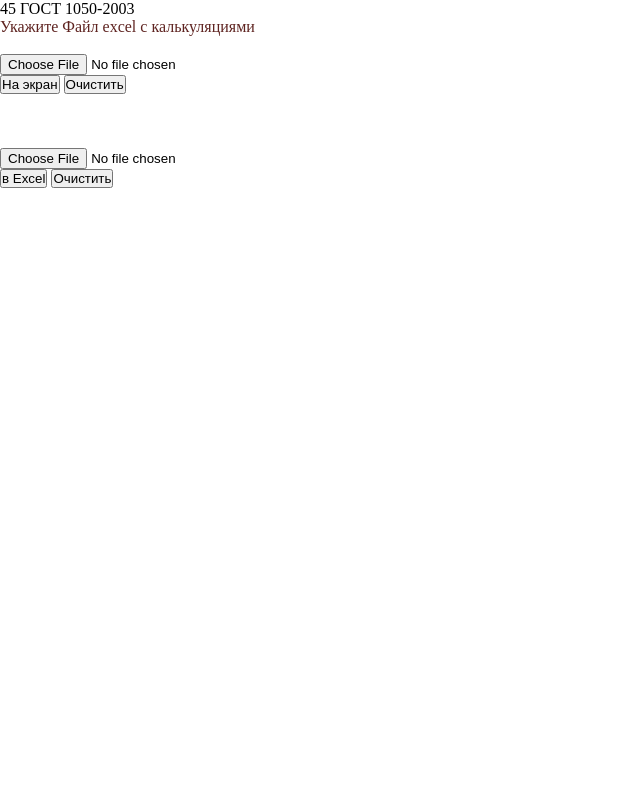
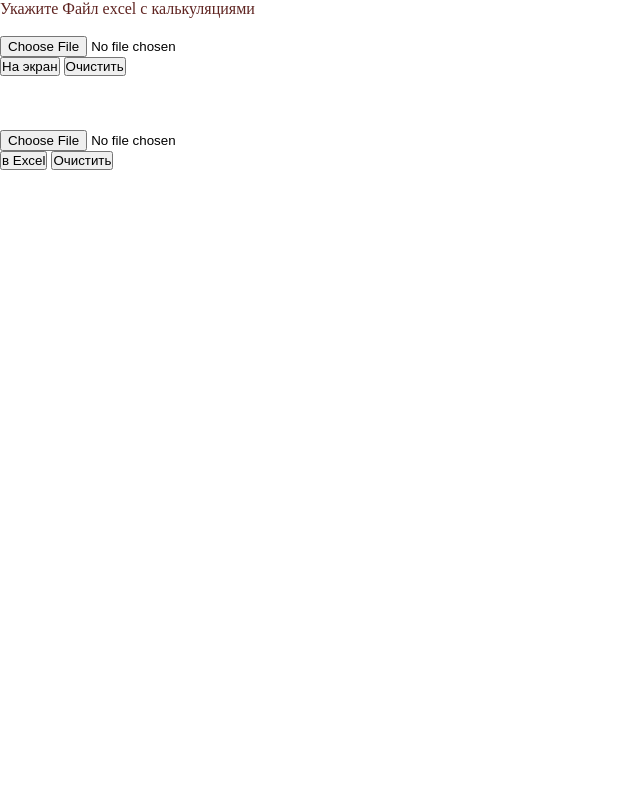
Before and after one commit to EGOmaniack/ExcelInt, a PHP site: page / in a window 1280 px wide. Shown: the whole page, without its empty margins (0-640 px from the left). Run offline with PHP 8.4, Linux system fonts and the light colour scheme.

Commit message:
just a bit

```diff
--- a/web/calc2.php
+++ b/web/calc2.php
@@ -10,6 +10,7 @@ include_once 'Classes/PHPExcel/IOFactory.php';
 //var_dump($_FILES);
 
 $filename = $_FILES['fileToUpload']['tmp_name'];
+
 $objreader = PHPExcel_IOFactory::createReader('Excel2007');//создали ридер
 $objreader->setReadDataOnly(true); //только на чтение файла
 //$objExcel = $objreader->load('ListAll2.xlsx');
--- a/web/index.php
+++ b/web/index.php
@@ -4,9 +4,9 @@ ini_set('xdebug.var_display_max_depth', 5);
 ini_set('xdebug.var_display_max_children', 256);
 ini_set('xdebug.var_display_max_data', 1024);
 
-$str = "45 ГОСТ 1050-88";
-$n_str = str_replace("1050-88","1050-2003",$str);
-echo $n_str;
+//$str = "45 ГОСТ 1050-88";
+//$n_str = str_replace("1050-88","1050-2003",$str);
+//echo $n_str;
 ?>
 <!DOCTYPE html>
 <html>
--- a/web/saveExcel.php
+++ b/web/saveExcel.php
@@ -18,7 +18,7 @@ $sheet = $xls->getActiveSheet();
 // Подписываем лист
 $sheet->setTitle('ведомость материалов');
 
-// Вставляем текст в ячейку A1
+// Вставляем текст в ячейку B2
 $sheet->setCellValue("B2", 'Ведомость материалов');
 $sheet->getStyle('B2')->getFill()->setFillType(
     PHPExcel_Style_Fill::FILL_SOLID);
```
